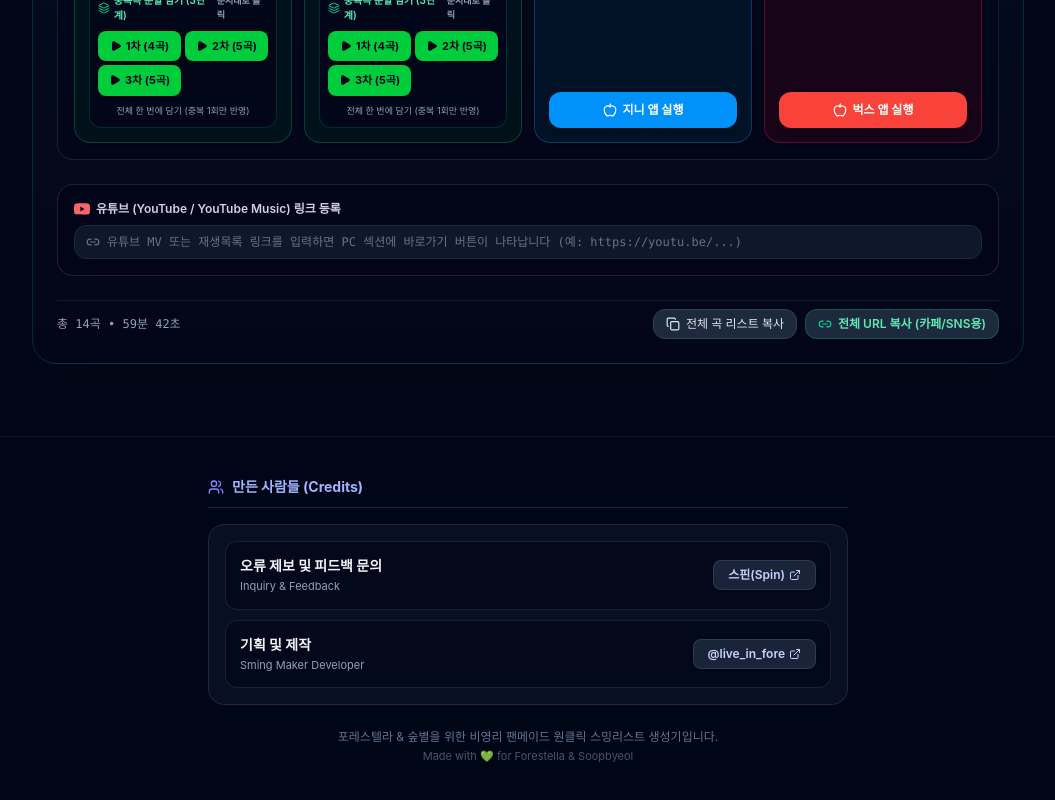
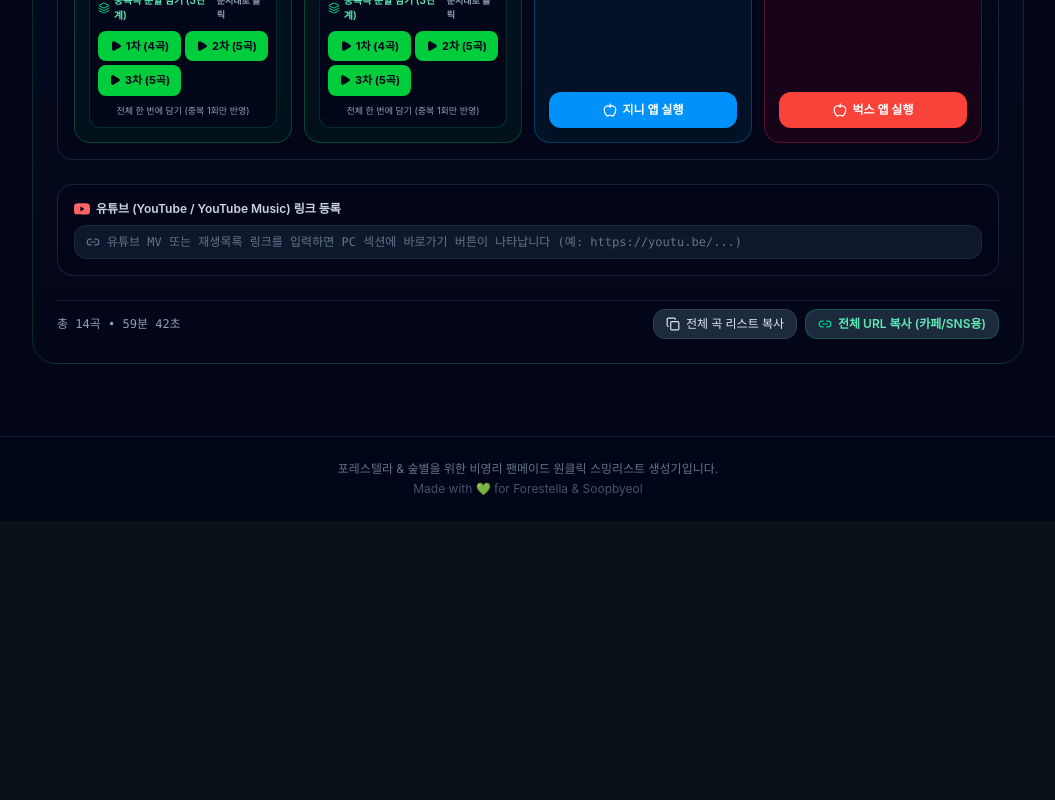
Before and after one commit to foretissimo/sming-maker, a React (Vite) app: page / in a window 1280 px wide. Shown: the part 1904-2704 px from the top of the page, without its empty margins (112-1167 px from the left). After the commit the page ends 2425 px from the top, so only its background shows below. Built offline with nearby package versions, Linux system fonts and the light colour scheme; a web font is replaced by a local one.

Commit message:
fix: remove credits section from bottom footer and retain in notice modal only

```diff
--- a/src/App.jsx
+++ b/src/App.jsx
@@ -523,72 +523,15 @@ export default function App() {
         )}
       </main>
 
-      {/* Footer - Credits */}
-      <footer className="mt-12 border-t border-slate-900 bg-slate-950/90 py-10 space-y-6">
-        <div className="max-w-2xl mx-auto px-4 space-y-4">
-          {/* Header Title */}
-          <div className="flex items-center gap-2 pb-2.5 border-b border-slate-800">
-            <Users className="w-4 h-4 text-indigo-400" />
-            <h3 className="text-sm font-bold text-indigo-300">
-              만든 사람들 (Credits)
-            </h3>
-          </div>
-
-          {/* Cards Container */}
-          <div className="p-3 sm:p-4 rounded-2xl bg-slate-900/60 border border-slate-800 space-y-2.5">
-            {/* Card 1: Feedback & Error Report */}
-            <div className="p-3.5 rounded-xl bg-slate-950/70 border border-slate-800/80 flex items-center justify-between gap-3">
-              <div>
-                <h4 className="text-xs sm:text-sm font-bold text-slate-100">
-                  오류 제보 및 피드백 문의
-                </h4>
-                <p className="text-[11px] text-slate-400 mt-0.5">
-                  Inquiry & Feedback
-                </p>
-              </div>
-
-              <a
-                href="https://spin-spin.com/live_in_fore?v=1787707988790"
-                target="_blank"
-                rel="noopener noreferrer"
-                className="px-3.5 py-1.5 rounded-lg bg-slate-800/90 hover:bg-slate-700 text-indigo-200 hover:text-white text-xs font-semibold border border-slate-700/80 flex items-center gap-1 cursor-pointer transition-colors whitespace-nowrap shadow-sm"
-              >
-                <span>스핀(Spin)</span>
-                <ExternalLink className="w-3 h-3" />
-              </a>
-            </div>
-
-            {/* Card 2: Developer Credits */}
-            <div className="p-3.5 rounded-xl bg-slate-950/70 border border-slate-800/80 flex items-center justify-between gap-3">
-              <div>
-                <h4 className="text-xs sm:text-sm font-bold text-slate-100">
-                  기획 및 제작
-                </h4>
-                <p className="text-[11px] text-slate-400 mt-0.5">
-                  Sming Maker Developer
-                </p>
-              </div>
-
-              <a
-                href="https://x.com/live_in_fore"
-                target="_blank"
-                rel="noopener noreferrer"
-                className="px-3.5 py-1.5 rounded-lg bg-slate-800/90 hover:bg-slate-700 text-indigo-200 hover:text-white text-xs font-semibold border border-slate-700/80 flex items-center gap-1 cursor-pointer transition-colors whitespace-nowrap shadow-sm"
-              >
-                <span>@live_in_fore</span>
-                <ExternalLink className="w-3 h-3" />
-              </a>
-            </div>
-          </div>
-
-          {/* Copyright & Disclaimer */}
-          <div className="text-center text-xs text-slate-500 space-y-1 pt-2">
-            <p>포레스텔라 & 숲별을 위한 비영리 팬메이드 원클릭 스밍리스트 생성기입니다.</p>
-            <p className="text-slate-600 text-[11px]">
-              Made with 💚 for Forestella & Soopbyeol
-            </p>
-          </div>
-        </div>
+      {/* Footer */}
+      <footer className="mt-12 border-t border-slate-900 bg-slate-950/80 py-6 text-center text-xs text-slate-500">
+        <p className="max-w-md mx-auto px-4">
+          포레스텔라 & 숲별을 위한 비영리 팬메이드 원클릭 스밍리스트 생성기입니다.
+          <br />
+          <span className="text-slate-600 mt-1 inline-block">
+            Made with 💚 for Forestella & Soopbyeol
+          </span>
+        </p>
       </footer>
 
       {/* Modals */}
```
